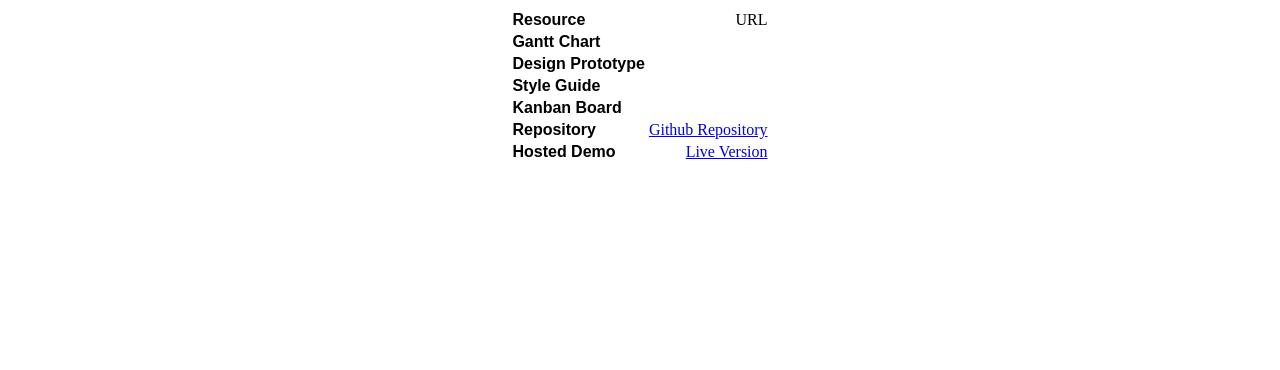
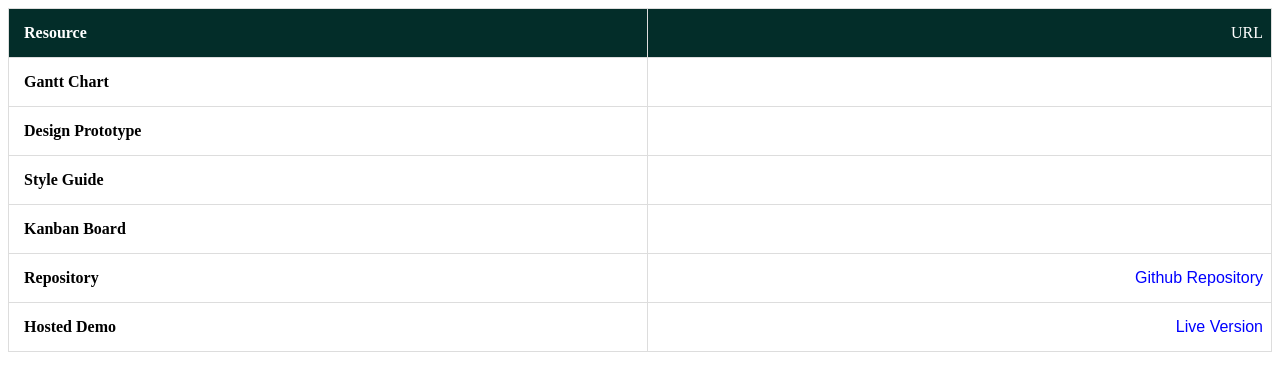
Before and after one commit to Noroff-FEU-Assignments/project-exam-2-JosefineFH, a plain HTML site: page index.html in a window 1280 px wide. Drawn offline with Linux system fonts and the light colour scheme.

Commit message:
updated styling

```diff
--- a/index.html
+++ b/index.html
@@ -10,7 +10,7 @@
 <body>
   <table>
     <thead>
-      <tr>
+      <tr class="colours">
         <th>Resource</th>
         <td>URL</td>
       </tr>
--- a/style.css
+++ b/style.css
@@ -1,12 +1,40 @@
+table {
+    width: 100%;
+    margin: auto;
+    border-collapse: collapse;
+    border: none;
+}
 
-table{
-    max-width: 1000px;
-    margin: auto;
+td,
+th {
+    border: 1px solid #ddd;
+    padding: 8px;
 }
-th{
+
+th {
     text-align: start;
-    font-family: sans-serif;
 }
-td{
+
+td {
     text-align: end;
 }
+
+tr:hover {
+    background-color: #7bb8af;
+}
+
+th {
+    padding: 15px;
+    text-align: left;
+}
+
+.colours {
+    color: white;
+    background-color: #032D29;
+}
+
+a{
+    font-family: sans-serif;
+    color: blue;
+    text-decoration: none;
+}
```
